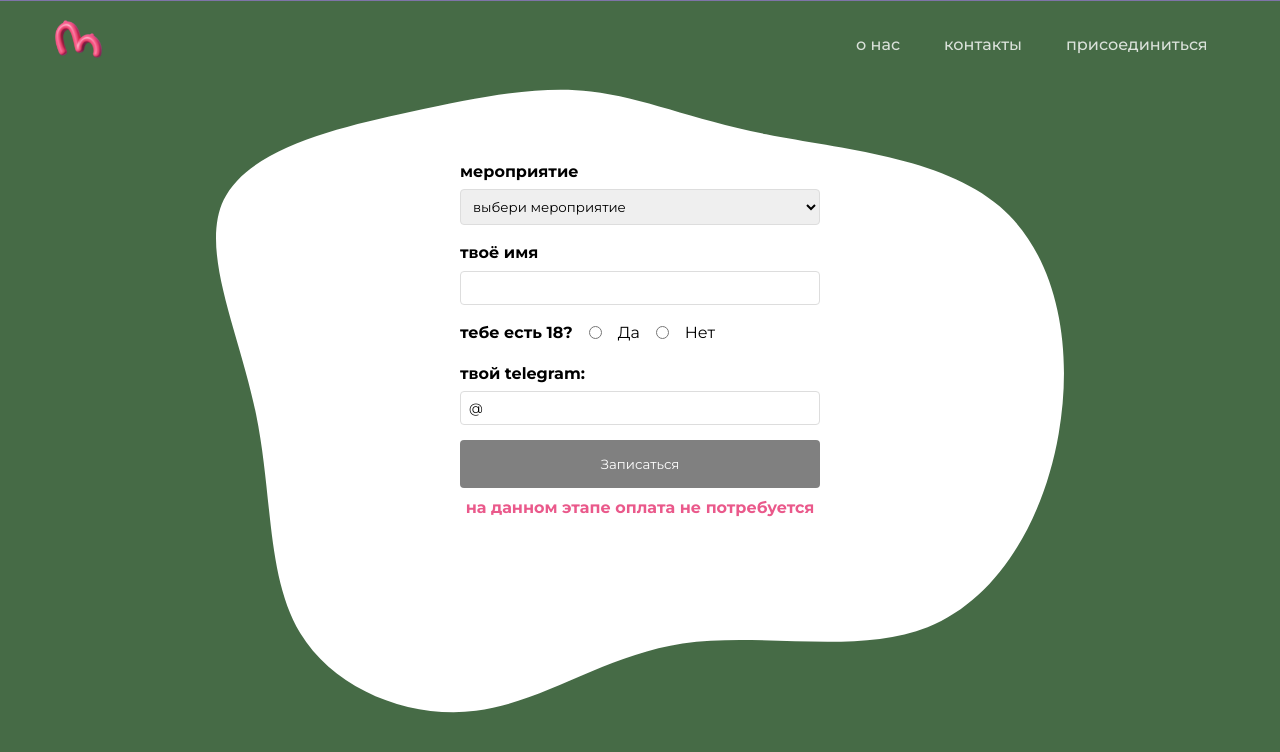
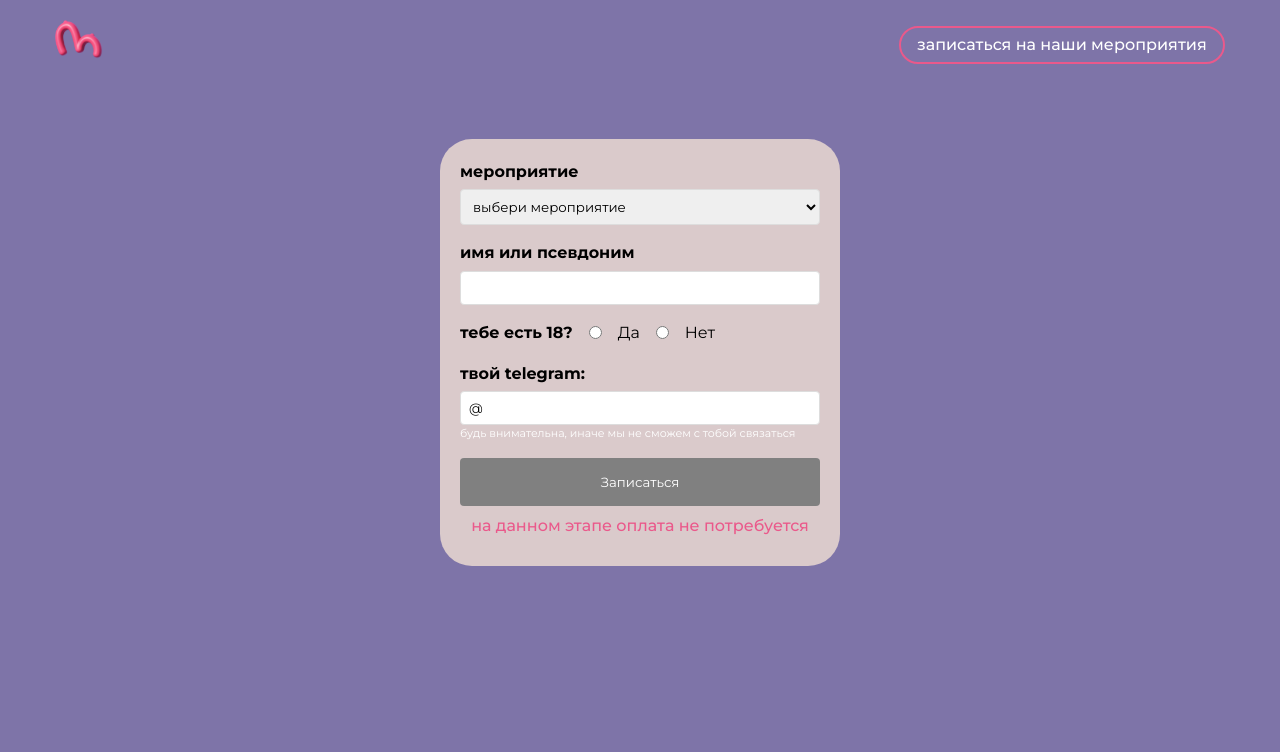
Before and after one commit to breadkvass/femine, a React (Vite) app: page /events in a window 1280 px wide. Shown: the top 752 px of the page. Built offline with nearby package versions, Linux system fonts and the light colour scheme; a web font is replaced by a local one.

Commit message:
upd form styles

```diff
--- a/src/components/forms/EventForm.tsx
+++ b/src/components/forms/EventForm.tsx
@@ -172,7 +172,7 @@ const EventForm: FC<EventFormProps> = ({navigate}) => {
       </div>
 
       <div className={styles.inputGroup}>
-        <label className={styles.label}>твоё имя</label>
+        <label className={styles.label}>имя или псевдоним</label>
         <input
           type="text"
           value={name}
@@ -223,6 +223,7 @@ const EventForm: FC<EventFormProps> = ({navigate}) => {
           onBlur={() => handleBlur('telegram')}
           className={styles.input}
         />
+        <p className={styles.tooltip}>будь внимательна, иначе мы не сможем с тобой связаться</p>
         {shouldShowError('telegram') && (
           <span className={styles.error}>{errors.telegram}</span>
         )}
@@ -241,16 +242,16 @@ const EventForm: FC<EventFormProps> = ({navigate}) => {
     <div className={styles.final}>
       <p>Спасибо, что&nbsp;записалась на&nbsp;встречу! Буду&nbsp;рада тебя увидеть!</p>
       <p>Я постараюсь связаться с&nbsp;тобой в&nbsp;телеграме как&nbsp;можно быстрее,
-        но&nbsp;если&nbsp;ответ затянется, ты всегда можешь маякнуть мне в&nbsp;комментариях
-        на&nbsp;нашем <a href='http://t.me/femine_moscow'>telegram-канале</a></p>
+        но&nbsp;если&nbsp;ответ затянется, ты всегда можешь маякнуть нам в&nbsp;в&nbsp;
+        <a href='http://t.me/femine_admin'>telegram</a></p>
       <button className={styles.button} onClick={closeHandler}>хорошо, спасибо &#128150;</button>
     </div>
   ) : (
     <div className={styles.final}>
       <p>Упс... Не получилось отправить форму.</p>
-      <p>Пожалуйста, попробуй позже. Если снова не выйдет, маякни в&nbsp;комментариях
-        на&nbsp;нашем <a href='http://t.me/femine_moscow'>telegram-канале</a>. Буду
-        тебе очень благодарна!</p>
+      <p>Пожалуйста, попробуй позже. Если снова не выйдет, напиши нам
+        в&nbsp;<a href='http://t.me/femine_admin'>telegram</a>. Будем
+        тебе очень благодарны!</p>
       <button className={styles.button} onClick={closeHandler}>хорошо, я попробую &#128546;</button>
     </div>
   ))
--- a/src/components/forms/Form.module.css
+++ b/src/components/forms/Form.module.css
@@ -2,6 +2,8 @@
     width: 400px;
     padding: 20px;
     margin: 0 auto;
+    background-color: var(--beige);
+    border-radius: 32px;
 }
 
 .final {
@@ -28,6 +30,10 @@
 
 .inputGroup {
     margin-bottom: 15px;
+}
+
+.tooltip {
+    font-size: 11px;
 }
 
 .label {
@@ -59,7 +65,7 @@
 }
 
 .button {
-    background-color:var(--green);
+    background-color:var(--purple);
     color: white;
     padding: 10px 20px;
     border: none;
@@ -87,7 +93,7 @@
 .text {
     width: 100%;
     text-align: center;
-    font-weight: 600;
+    font-weight: 500;
     font-size: 16px;
     line-height: 20px;
     margin: 10px auto;
--- a/src/components/header/Header.tsx
+++ b/src/components/header/Header.tsx
@@ -22,9 +22,9 @@ const Header = () => {
   }, []);
 
   const routes: TRoute[] = [
-    { route: '/about', label: 'о нас' },
-    { route: '/contacts', label: 'контакты' },
-    { route: '/auth', label: 'присоединиться' }
+    { route: '/events', label: 'записаться на наши мероприятия' },
+    // { route: '/contacts', label: 'контакты' },
+    // { route: '/auth', label: 'присоединиться' }
   ]
 
   return (
--- a/src/index.css
+++ b/src/index.css
@@ -13,7 +13,10 @@ body {
 
 :root {
   --feminist-pink: #ea598b;
-  --green-dark: #426842fa;
+  --green-dark: #294b32;
+  --purple-light: #b2adcb;
+  --beige: #dacacb;
+  --purple: #7e74a8;
   --transition-time: 0.3s;
   overflow-x: hidden;
 }
--- a/src/pages/events/EventsPage.module.css
+++ b/src/pages/events/EventsPage.module.css
@@ -1,9 +1,8 @@
 .section {
   width: 100vw;
   min-height: 100vh;
-  background-color: var(--green);
+  background-color: #7e74a8;
   padding-top: 87px;
-  background: url(../../assets/images/events-background3.svg);
   background-size: cover;
   background-position: top;
 }
--- a/src/utils/types.ts
+++ b/src/utils/types.ts
@@ -1,4 +1,5 @@
-export type ActiveLinkType = '/' | '/about' | '/contacts' | '/auth' | '/community';
+// export type ActiveLinkType = '/' | '/about' | '/contacts' | '/auth' | '/community';
+export type ActiveLinkType = string;
 
 export type TRoute = {
     route: ActiveLinkType;
```
